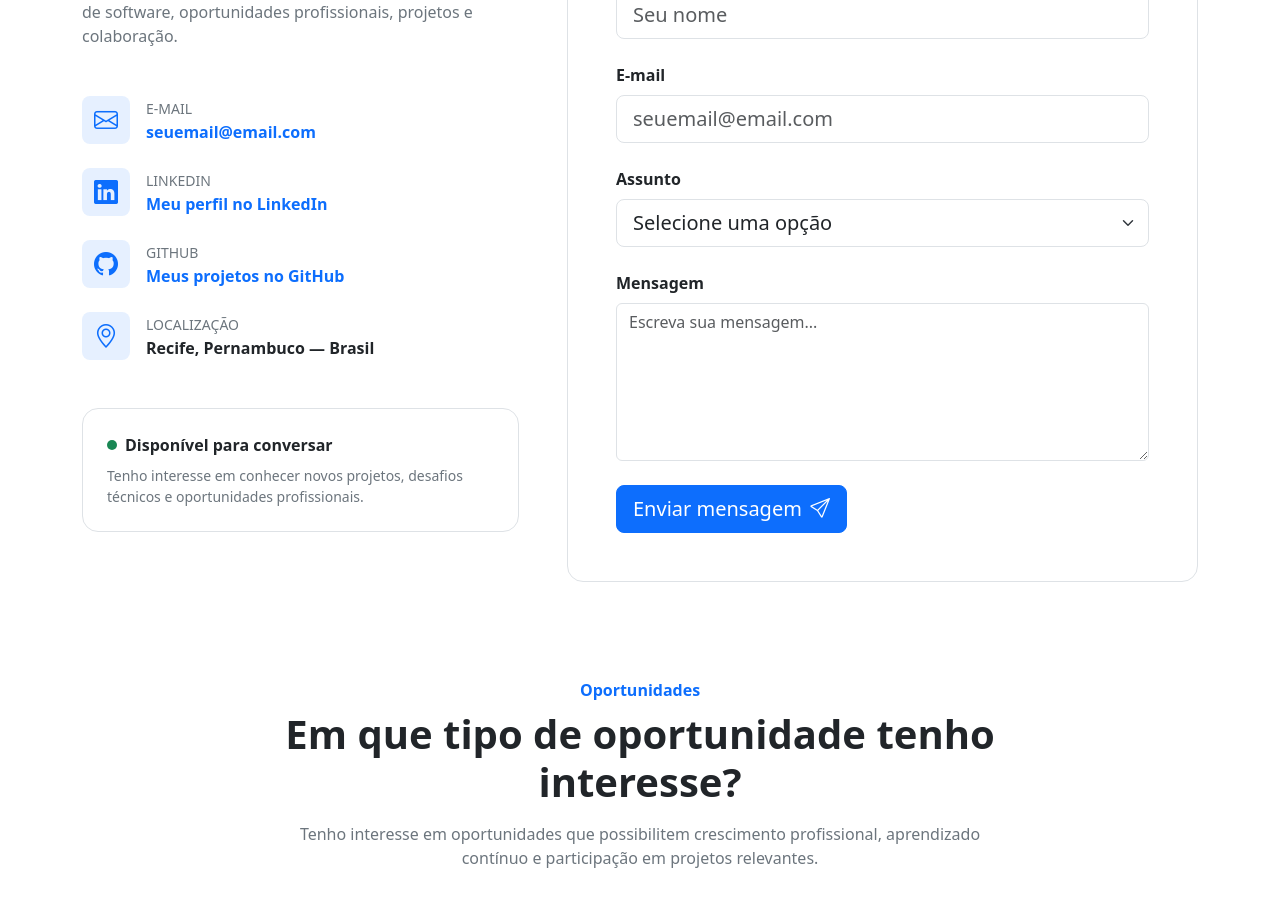
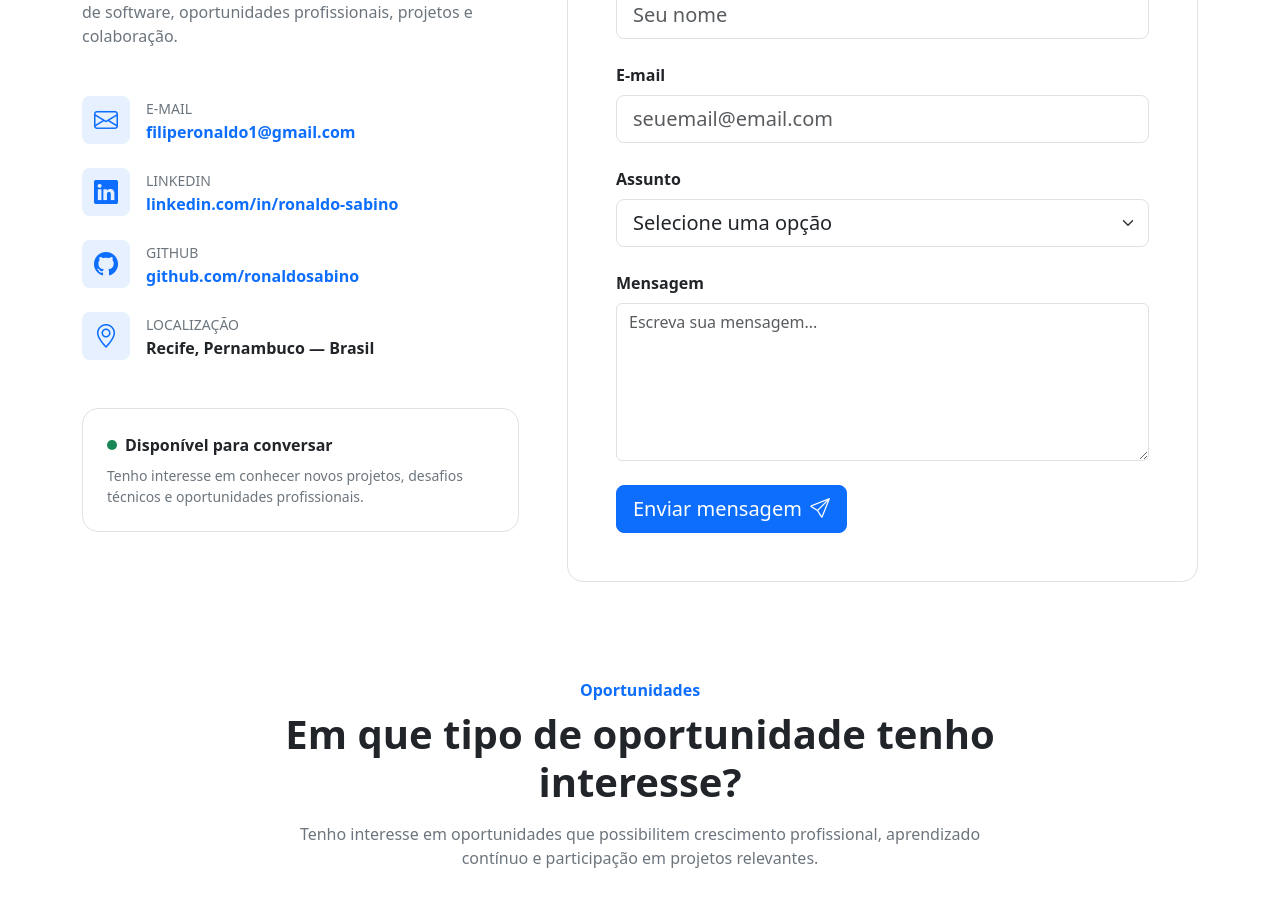
Before and after one commit to ronaldosabino/professional-portfolio, an Angular app: page /contact in a window 1280 px wide. Shown: the part 820-1726 px from the top of the page. Built offline with nearby package versions, Linux system fonts and the light colour scheme.

Commit message:
feat: update contact section with new email and social media links

```diff
--- a/src/app/features/contact/contact.html
+++ b/src/app/features/contact/contact.html
@@ -63,8 +63,8 @@
                         E-MAIL
                     </span>
 
-                    <a href="mailto:seuemail@email.com" class="d-block fw-semibold text-decoration-none">
-                        seuemail@email.com
+                    <a href="mailto:filiperonaldo1@gmail.com" class="d-block fw-semibold text-decoration-none">
+                        filiperonaldo1@gmail.com
                     </a>
 
                 </div>
@@ -85,8 +85,8 @@
                         LINKEDIN
                     </span>
 
-                    <a href="#" target="_blank" rel="noopener noreferrer" class="d-block fw-semibold text-decoration-none">
-                        Meu perfil no LinkedIn
+                    <a href="https://linkedin.com/in/ronaldo-sabino" target="_blank" rel="noopener noreferrer" class="d-block fw-semibold text-decoration-none">
+                        linkedin.com/in/ronaldo-sabino
                     </a>
 
                 </div>
@@ -107,8 +107,8 @@
                         GITHUB
                     </span>
 
-                    <a href="#" target="_blank" rel="noopener noreferrer" class="d-block fw-semibold text-decoration-none">
-                        Meus projetos no GitHub
+                    <a href="https://github.com/ronaldosabino" target="_blank" rel="noopener noreferrer" class="d-block fw-semibold text-decoration-none">
+                        github.com/ronaldosabino
                     </a>
 
                 </div>
@@ -515,7 +515,7 @@
             Envie uma mensagem e vamos conversar.
         </p>
 
-        <a href="mailto:seuemail@email.com" class="btn btn-light btn-lg">
+        <a href="mailto:filiperonaldo1@gmail.com" class="btn btn-light btn-lg">
             Enviar e-mail
             <i class="bi bi-envelope ms-2"></i>
         </a>
```
